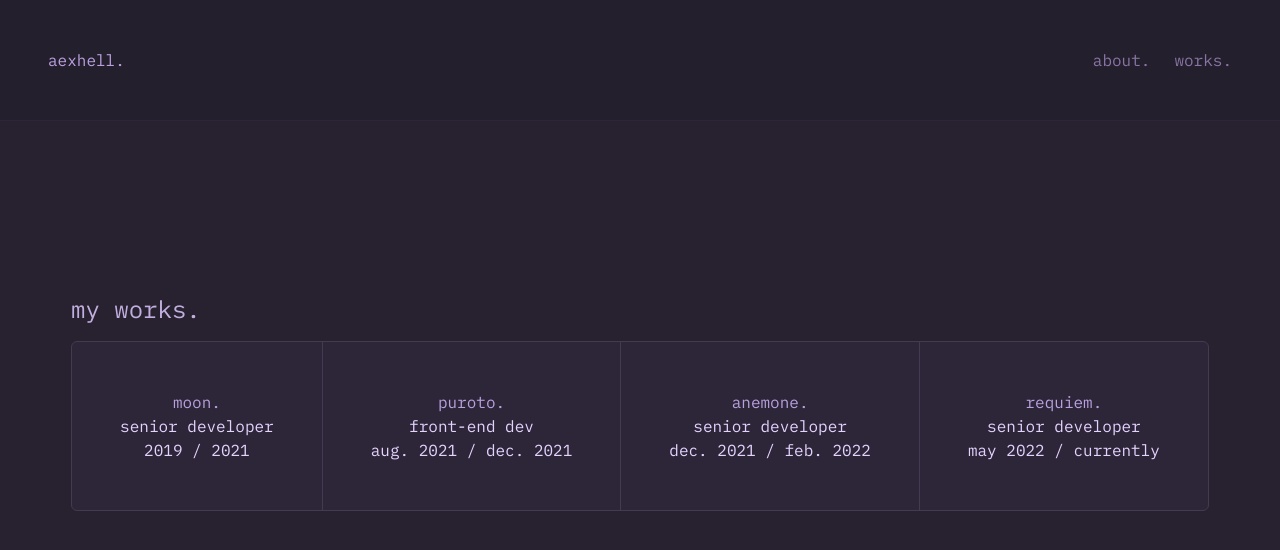
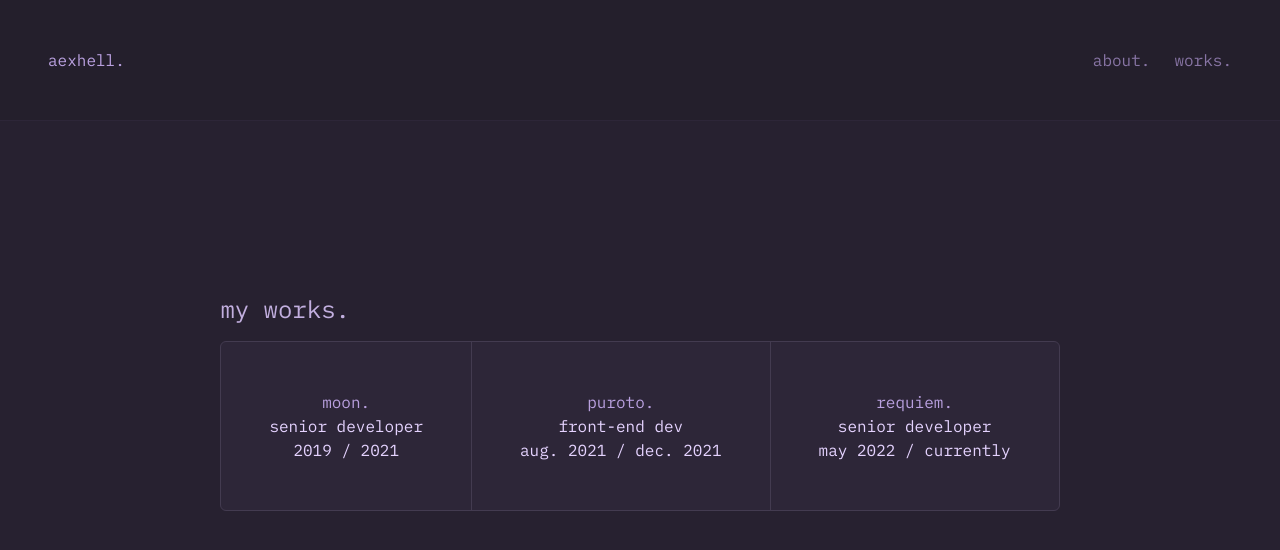
Before and after one commit to CryptoSuperStar/nuxt-portfolio, a Nuxt app: page /works in a window 1280 px wide. Shown: the top 550 px of the page. Built offline with nearby package versions, Linux system fonts and the light colour scheme.

Commit message:
repo: change UX codename

```diff
--- a/assets/global.css
+++ b/assets/global.css
@@ -20,7 +20,7 @@ span.waveAnim {
    }
 }
 
-div.phb__console-details {
+div.axhl__console-details {
    text-shadow: 0px 0px 10px currentColor
 }
 
@@ -40,10 +40,10 @@ a:hover {
    padding-top: 32rem
 }
 
-.phb__work-container {
+.axhl__work-container {
    @apply border-b lg:border-b-0 lg:border-r border-midnight-300
 }
 
-.phb__work-container:last-child {
+.axhl__work-container:last-child {
    border: none
 }
--- a/components/Footer.vue
+++ b/components/Footer.vue
@@ -1,5 +1,5 @@
 <template>
-  <div id="phb__footer" class="absolute bg-midnight-100 flex flex-row justify-between p-6 w-full">
+  <div id="axhl__footer" class="absolute bg-midnight-100 flex flex-row justify-between p-6 w-full">
     <h1 class="text-midnight-600">
       made by aexhell
     </h1>
--- a/components/Topbar.vue
+++ b/components/Topbar.vue
@@ -1,11 +1,11 @@
 <template>
-  <div id="phb__topbar" class="lg:fixed border-b border-midnight-200 bg-midnight-100 flex flex-row justify-between p-12 w-full">
-    <div class="phb__topbar-left">
+  <div id="axhl__topbar" class="lg:fixed border-b border-midnight-200 bg-midnight-100 flex flex-row justify-between p-12 w-full">
+    <div class="axhl__topbar-left">
       <nuxt-link to="/" class="text-midnight-600">
         aexhell.
       </nuxt-link>
     </div>
-    <div class="phb__topbar-right flex flex-row">
+    <div class="axhl__topbar-right flex flex-row">
       <nuxt-link to="/about" class="ml-6">
         about.
       </nuxt-link>
--- a/layouts/default.vue
+++ b/layouts/default.vue
@@ -1,5 +1,5 @@
 <template>
-  <div id="0x000007__mount">
+  <div id="axhl__mount">
     <Topbar />
     <Nuxt />
   </div>
--- a/nuxt.config.js
+++ b/nuxt.config.js
@@ -19,7 +19,7 @@ export default {
       { rel: 'stylesheet', href: 'https://fonts.googleapis.com/css2?family=IBM+Plex+Mono:ital,wght@0,100;0,200;0,300;0,400;0,500;0,600;0,700;1,100;1,200;1,300;1,400;1,500;1,600;1,700&display=swap' }
     ]
   },
-  globalName: 'phobos',
+  globalName: 'lunar',
   globals: {
     id: globalName => `__${globalName}`,
     nuxt: globalName => `$${globalName}`,
--- a/pages/about.vue
+++ b/pages/about.vue
@@ -1,5 +1,5 @@
 <template>
-  <div id="phb__about" class="flex w-screen h-screen flex-row justify-center items-center">
+  <div id="axhl__about" class="flex w-screen h-screen flex-row justify-center items-center">
     <article class="md:pl-48 md:pr-48 pl-8 pr-8">
       <h1 class="text-2xl text-midnight-700">
         hello.
--- a/pages/index.vue
+++ b/pages/index.vue
@@ -1,7 +1,7 @@
 <template>
-  <div id="phb__home" class="flex w-screen h-screen flex-row justify-center items-center">
-    <div class="phb__post-container flex flex-col justify-center items-center">
-      <div class="phb__post-details">
+  <div id="axhl__home" class="flex w-screen h-screen flex-row justify-center items-center">
+    <div class="axhl__post-container flex flex-col justify-center items-center">
+      <div class="axhl__post-details">
         <span class="text-midnight-400 text-sm">>> [#] {{ date.getMonth() }}/{{ date.getDate() }}/{{ date.getFullYear() }} {{ date.getHours() }}:{{ date.getMinutes() < 10 ? `0${date.getMinutes()}` : date.getMinutes() }} {{ date.getHours() >= 12 ? 'PM' : 'AM' }}</span>
       </div>
       <p v-if="showMsg" class="text-midnight-900 text-center">
@@ -10,7 +10,7 @@
       <p v-else class="text-midnight-900">
         [耒]
       </p>
-      <div class="phb__social mt-8 text-midnight-500 text-sm">
+      <div class="axhl__social mt-8 text-midnight-500 text-sm">
         <a href="https://github.com/aexhell">
           地狱
         </a>
--- a/pages/works.vue
+++ b/pages/works.vue
@@ -1,11 +1,11 @@
 <template>
-  <div id="phb__works" class="flex w-screen h-screen flex-row justify-center items-center">
-    <div class="phb__container flex flex-col md:mt-1 mt-24">
+  <div id="axhl__works" class="flex w-screen h-screen flex-row justify-center items-center">
+    <div class="axhl__container flex flex-col md:mt-1 mt-24">
       <h1 class="text-2xl mb-4 text-midnight-700">
         my works.
       </h1>
-      <div class="phb__works__container border border-midnight-300 flex lg:flex-row flex-col bg-midnight-200 rounded-md">
-        <div v-for="work in works" :key="work.code" class="phb__work-container flex flex-col justify-center items-center p-12">
+      <div class="axhl__works__container border border-midnight-300 flex lg:flex-row flex-col bg-midnight-200 rounded-md">
+        <div v-for="work in works" :key="work.code" class="axhl__work-container flex flex-col justify-center items-center p-12">
           <h1 class="text-midnight-600" v-text="work.code + '.'" />
           <p class="text-midnight-900 lowercase" v-text="work.position" />
           <p class="text-midnight-900 lowercase" v-text="work.period" />
@@ -32,11 +32,6 @@ export default {
           period: 'Aug. 2021 / Dec. 2021'
         },
         {
-          code: 'anemone',
-          position: 'Senior Developer',
-          period: 'Dec. 2021 / Feb. 2022'
-        },
-        {
           code: 'requiem',
           position: 'Senior Developer',
           period: 'May 2022 / currently'
```
Also changed, not shown: 1 other file (tests, documents, lock files or other folders).
